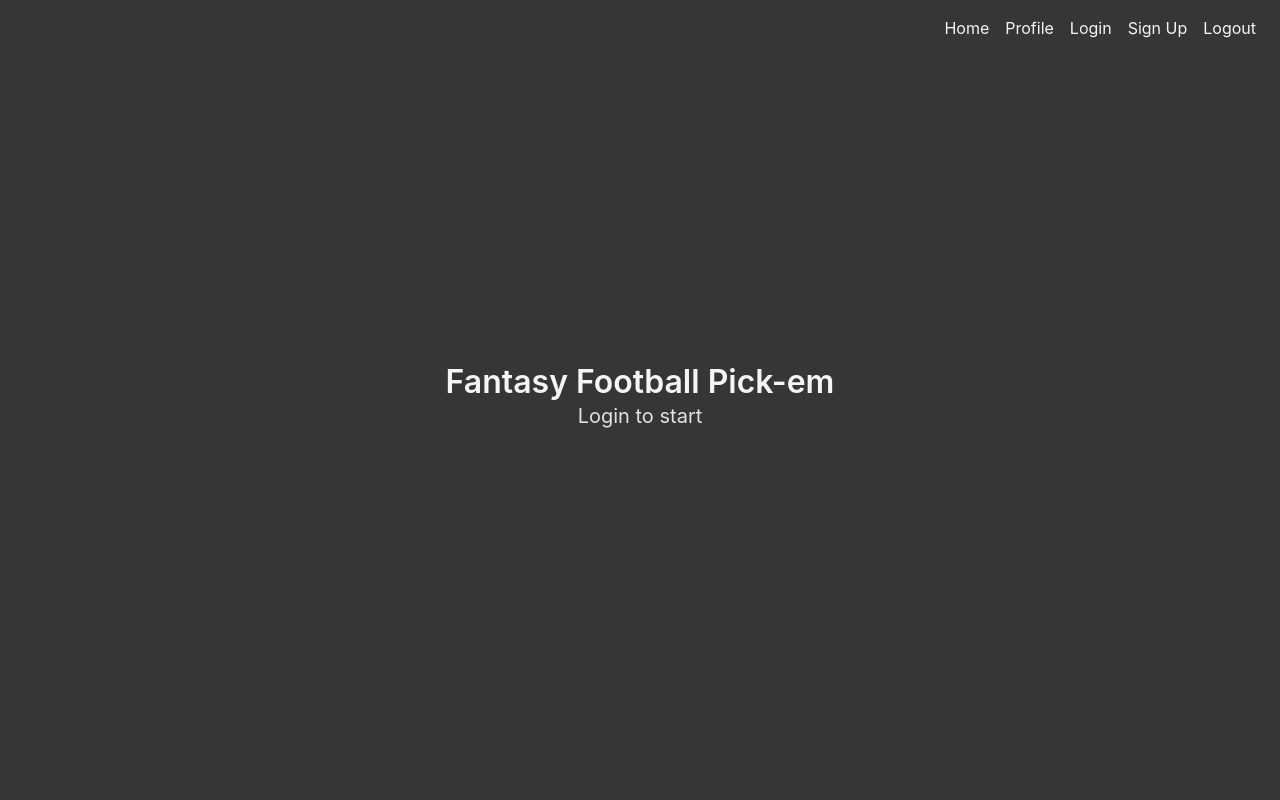
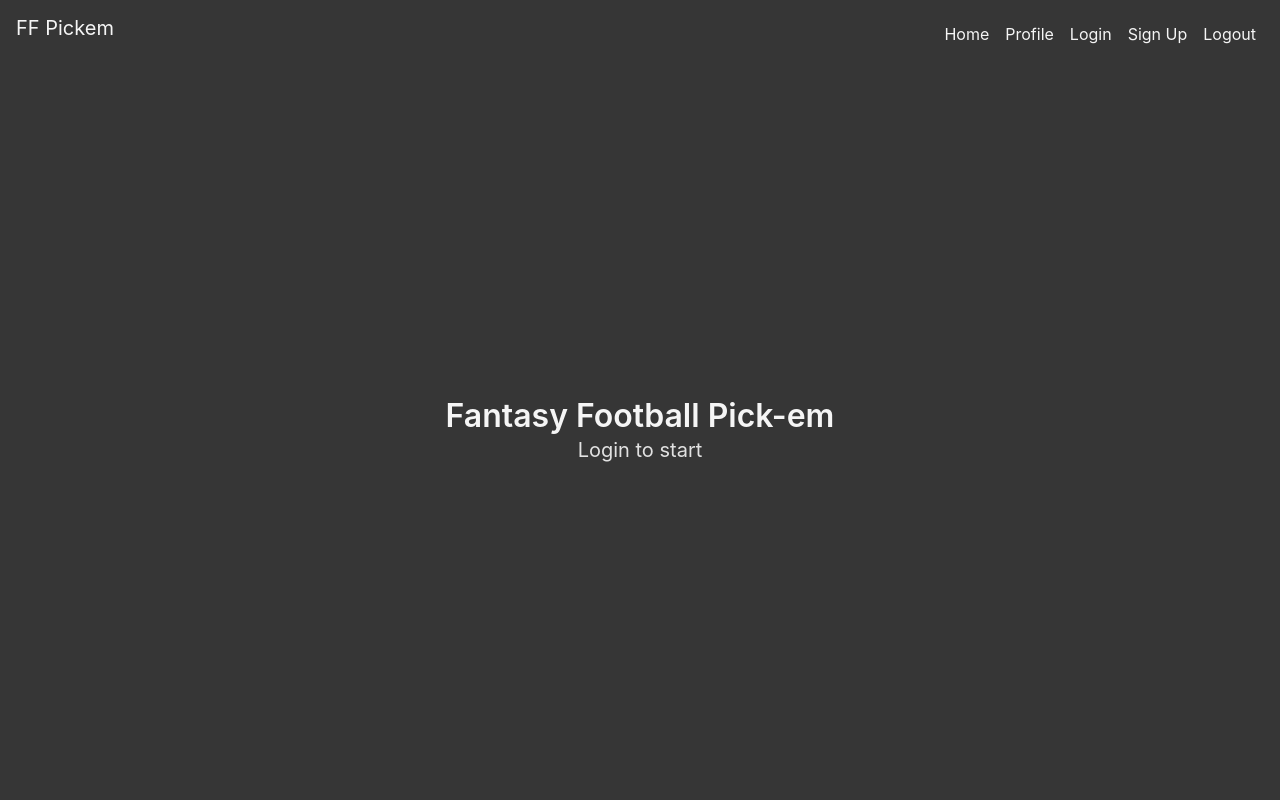
Before and after one commit to jeffreyho101/fantasy-pickem, a Flask app: page / in a window 1280 px wide. Run offline with Flask 2, Linux system fonts and the light colour scheme; some libraries are stand-ins or nearby versions.

Commit message:
how did it take this long to fix the navbar

```diff
--- a/pickem/templates/base.html
+++ b/pickem/templates/base.html
@@ -17,38 +17,41 @@
 
 <body>
     <section class="hero is-dark is-fullheight">
-
-        <div class="hero-head">
-            <nav class="navbar fixed-top navbar-expand-xl navbar-dark is-dark is-fullheight">
-                <!-- <a class="navbar-brand" href="#">FF Pickem</a> -->
-                <button class="navbar-toggler" type="button" data-toggle="collapse" data-target="#navbarNavAltMarkup"
-                    aria-controls="navbarNavAltMarkup" aria-expanded="false" aria-label="Toggle navigation">
+        <nav class="navbar navbar-expand-sm navbar-dark is-dark">
+            <a class="navbar-brand" href="#">FF Pickem</a>
+            <button class="navbar-toggler" type="button" data-toggle="collapse" data-target="#collapsingNavbarLg">
                 <span class="navbar-toggler-icon"></span>
             </button>
-                <div class="collapse navbar-collapse" id="navbarNavAltMarkup">
-                    <div class="navbar-nav ml-auto">
-                        <div class="navbar-end">
-                            <a href="{{ url_for('main.index') }}" class="navbar-item nav-link">
+            <div class="navbar-collapse collapse" id="collapsingNavbarLg">
+                <ul class="navbar-nav ml-auto">
+                    <li class="nav-item">
+                        <a href="{{ url_for('main.index') }}" class="navbar-item nav-link active">
                             Home
                         </a>
-                            <a href="{{ url_for('main.profile') }}" class="navbar-item nav-link">
+                    </li>
+                    <li class="nav-item">
+                        <a href="{{ url_for('main.profile') }}" class="navbar-item nav-link active">
                             Profile
                         </a>
-                            <a href="{{ url_for('auth.login') }}" class="navbar-item nav-link">
+                    </li>
+                    <li class="nav-item">
+                        <a href="{{ url_for('auth.login') }}" class="navbar-item nav-link active">
                             Login
                         </a>
-                            <a href="{{ url_for('auth.signup') }}" class="navbar-item nav-link">
+                    </li>
+                    <li class="nav-item">
+                        <a href="{{ url_for('auth.signup') }}" class="navbar-item nav-link active">
                             Sign Up
                         </a>
-                            <a href="{{ url_for('auth.logout') }}" class="navbar-item nav-link">
+                    </li>
+                    <li class="nav-item">
+                        <a href="{{ url_for('auth.logout') }}" class="navbar-item nav-link active">
                             Logout
                         </a>
-                        </div>
-                    </div>
+                    </li>
+                </ul>
             </div>
         </nav>
-        </div>
-
         <div class="hero-body">
             <div class="container has-text-centered">
                 {% block content %}
```
Lines whose indentation alone changed are shown as unchanged.
